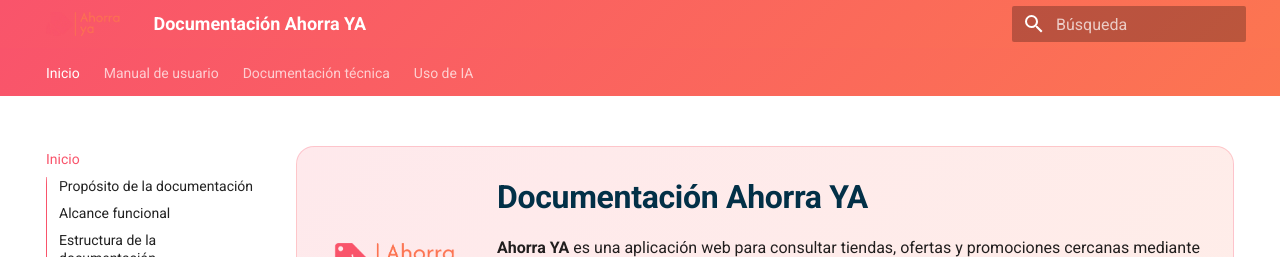
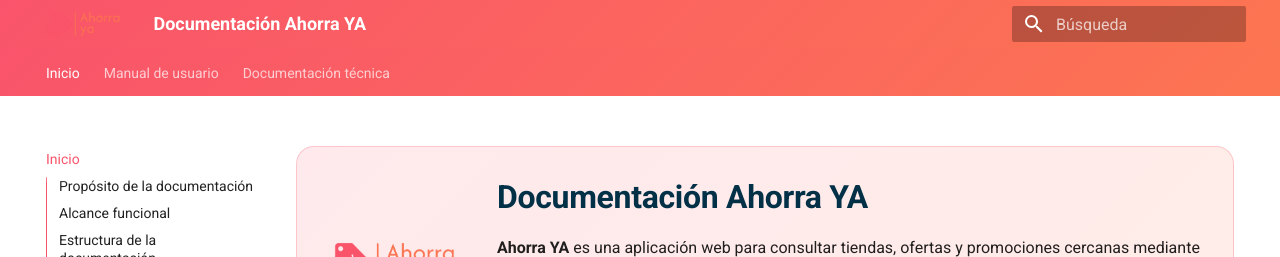
Before and after one commit to Marlenee16/ahorra-ya-docs, an MkDocs documentation site: the page built from docs/index.md, in a window 1280 px wide and 900 px high. Shown: the top 257 px of the window. Built offline with MkDocs 1.6.1 and Material for MkDocs 9.7.7, drawn with Linux system fonts in a browser that asks for light colours.

Commit message:
Modificacion final

```diff
--- a/mkdocs.yml
+++ b/mkdocs.yml
@@ -48,4 +48,3 @@ nav:
       - Instalación y configuración: tecnica/instalacion-configuracion.md
       - Versiones y dependencias: tecnica/versiones.md
       - Referencia de API: tecnica/api.md
-  - Uso de IA: declaracion-uso-ia.md
```
